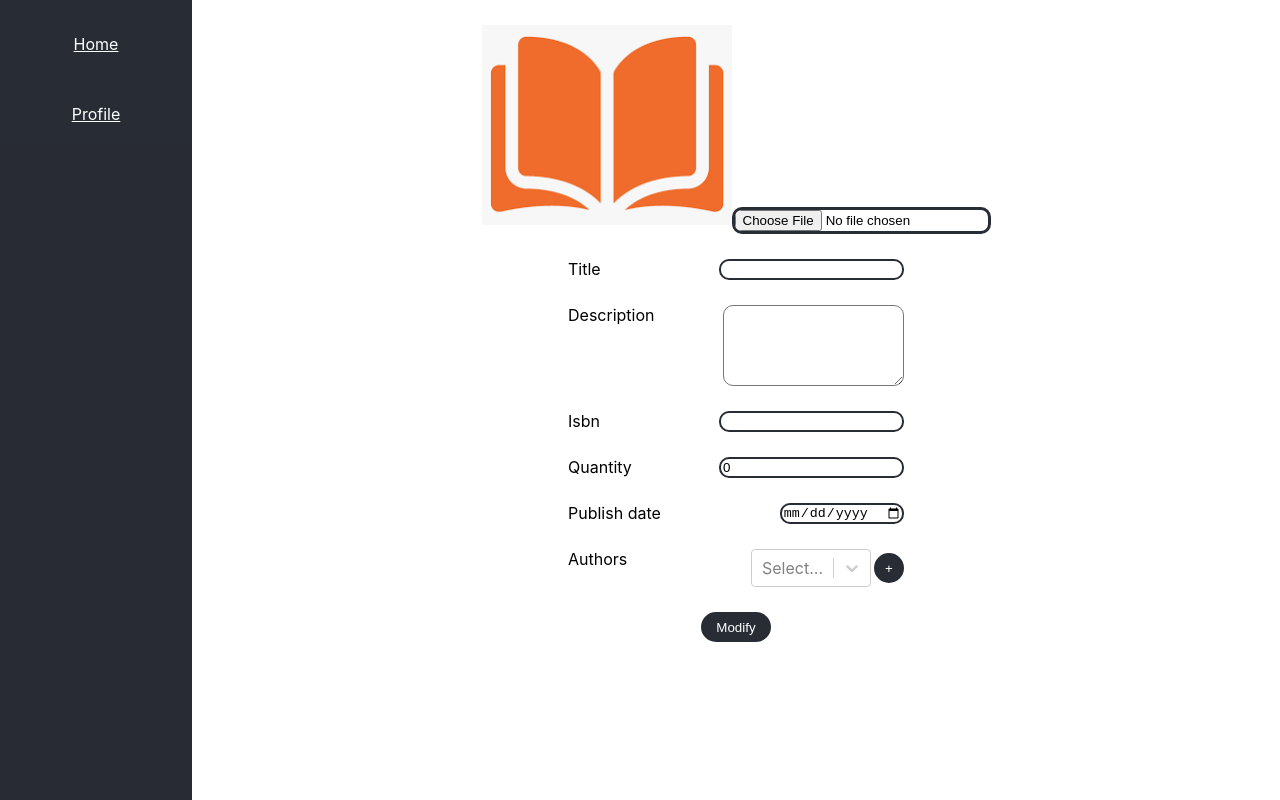
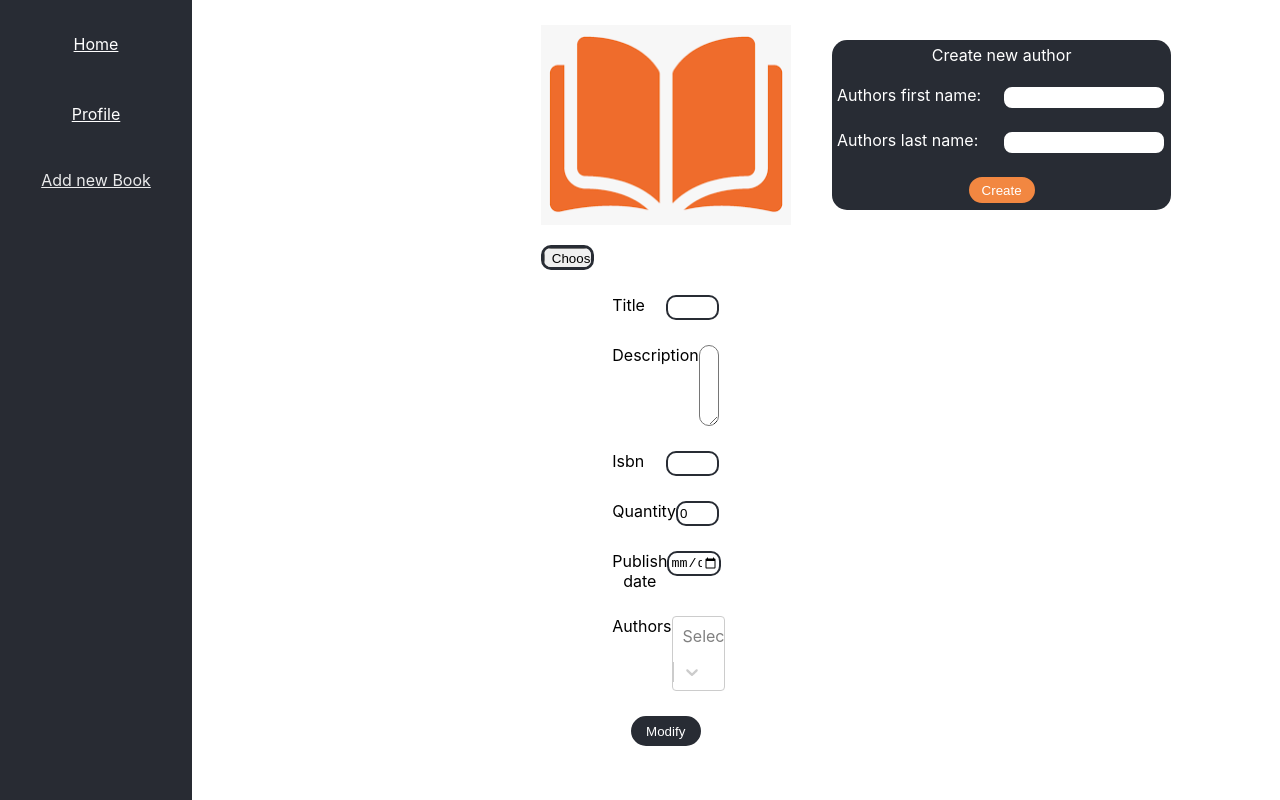
Before and after one commit to Kimara1904/FE-Library-project, a React (Create React App) app in the folder fe-library-app/: page /add_modify/1 in a window 1280 px wide. Built offline with nearby package versions, Linux system fonts and the light colour scheme; no server answers; sample sign-in values are in the browser's storage.

Commit message:
Implementation of add and modify for desktop

```diff
--- a/fe-library-app/src/App.tsx
+++ b/fe-library-app/src/App.tsx
@@ -6,10 +6,12 @@ import './App.css'
 import AppRouter from './components/AppRouter/AppRouter'
 import NavigationBar from './components/NavigationBar/NavigationBar'
 import SideBar from './components/SideBar/SideBar'
+import AddModifyBookModal from './modals/AddModifyBookModal'
 import { configureAxiosRequestInterceptors } from './services/ServiceConfig'
 
 function App() {
   const [ sideBarOn, setSideBarOn ] = useState(false)
+  const [ addModifyBookModalOn, setAddModifyBookModalOn ] = useState(false)
 
   const onNavClickHandler = () => {
     setSideBarOn((pervState) => !pervState)
@@ -17,16 +19,21 @@ function App() {
 
   configureAxiosRequestInterceptors()
 
+  const handleModalFinish = () => {
+    window.location.reload()
+  }
+
   return (
     <BrowserRouter>
       <div className='App'>
         <div className='App-sideBar'>
           <NavigationBar onNavClick={onNavClickHandler} />
-          <SideBar display={sessionStorage.getItem('token') != null} />
+          <SideBar display={sessionStorage.getItem('token') != null} afterChoosing={() => setAddModifyBookModalOn(true)}/>
         </div>
         <main className='App-main'>
-          <SideBar display={sideBarOn} />
+          <SideBar display={sideBarOn} afterChoosing={() => setSideBarOn(false)}/>
           <AppRouter />
+          {addModifyBookModalOn && <AddModifyBookModal onHide={() => setAddModifyBookModalOn(false)} onFinish={handleModalFinish}/>}
         </main>
         <footer className='App-footer'>
           <NavigationBar onNavClick={onNavClickHandler} />
--- a/fe-library-app/src/components/AddAuthor/AddAuthor.module.css
+++ b/fe-library-app/src/components/AddAuthor/AddAuthor.module.css
@@ -46,3 +46,20 @@
 .add_author_error_transparent{
     color: transparent
 }
+
+.add_author_title{
+    margin-bottom: 20px;
+}
+
+@media only screen and (min-width: 768px){
+    .add_author form{
+        background-color: var(--dark_color);
+        border-radius: 15px;
+        margin-bottom: 10px;
+        color:white;
+    }
+
+    .add_author button{
+        background-color: var(--orange_color) !important;
+    }
+}
--- a/fe-library-app/src/components/AddAuthor/AddAuthor.tsx
+++ b/fe-library-app/src/components/AddAuthor/AddAuthor.tsx
@@ -1,4 +1,4 @@
-import { createRef, useState } from 'react'
+import { FormEvent, useState } from 'react'
 
 import { createAuthor } from '../../services/AuthorService'
 import styles from './AddAuthor.module.css'
@@ -11,36 +11,40 @@ interface AddAuthorProps {
 const AddAuthor = (props: AddAuthorProps) => {
   const [ authorFirstNameError, setAuthorFirstNameError ] = useState(false)
   const [ authorLastNameError, setAuthorLastNameError ] = useState(false)
-
-  const authorFirstNameRef = createRef<HTMLInputElement>()
-  const authorLastNameRef = createRef<HTMLInputElement>()
+  const [ authorFirstName, setAuthorFirstName ] = useState('')
+  const [ authorLastName, setAuthorLastName ] = useState('')
 
   const handleAuthorFirstNameBlur = () => {
-    if (authorFirstNameRef.current?.value.trim().length === 0) {
+    if (authorFirstName.trim().length === 0) {
       setAuthorFirstNameError(true)
     }
   }
 
   const handleAuthorLastNameBlur = () => {
-    if (authorLastNameRef.current?.value.trim().length === 0) {
+    if (authorLastName.trim().length === 0) {
       setAuthorLastNameError(true)
     }
   }
 
-  const handleSubmit = () => {
+  const handleSubmit = (event: FormEvent<HTMLFormElement>) => {
+    event.preventDefault()
+    event.stopPropagation()
     if (authorFirstNameError || authorLastNameError) {
       alert('Invalid requested inputs!')
       return
     }
 
     createAuthor({
-      FirstName: authorFirstNameRef.current?.value as string,
-      LastName: authorLastNameRef.current?.value as string
+      FirstName: authorFirstName,
+      LastName: authorLastName
     }).then(() => {
       props.onFinish()
+      setAuthorFirstName('')
+      setAuthorLastName('')
       if (props.onHide) {
         props.onHide()
       }
+      alert('Successfully created Author')
     }).catch(() => {
       alert('Something went wrong with creating author')
     })
@@ -49,14 +53,16 @@ const AddAuthor = (props: AddAuthorProps) => {
   return (
     <div className={styles.add_author}>
       <form onSubmit={handleSubmit}>
+        <div className={styles.add_author_title}>Create new author</div>
         <div className={styles.add_author_input}>
           <label>Authors first name:</label>
           <input
             className={authorFirstNameError ? styles.add_author_input_error : ''}
             type='text'
-            ref={authorFirstNameRef}
+            value={authorFirstName}
             onBlur={handleAuthorFirstNameBlur}
             onFocus={() => setAuthorFirstNameError(false)}
+            onChange={(event) => setAuthorFirstName(event.currentTarget.value)}
           />
         </div>
         <div className={authorFirstNameError ? styles.add_author_error_label : styles.add_author_error_transparent}>
@@ -67,9 +73,9 @@ const AddAuthor = (props: AddAuthorProps) => {
           <input
             className={authorLastNameError ? styles.add_author_input_error : ''}
             type='text'
-            ref={authorLastNameRef}
+            value={authorLastName}
             onBlur={handleAuthorLastNameBlur}
-            onFocus={() => setAuthorLastNameError(false)}
+            onChange={(event) => setAuthorLastName(event.currentTarget.value)}
           />
         </div>
         <div className={authorLastNameError ? styles.add_author_error_label : styles.add_author_error_transparent}>
--- a/fe-library-app/src/components/AddModifyForm/AddModifyBookForm.module.css
+++ b/fe-library-app/src/components/AddModifyForm/AddModifyBookForm.module.css
@@ -68,3 +68,81 @@
     gap: 3px;
     align-items: center;
 }
+
+.add_author_form{
+    display: none;
+}
+
+@media only screen and (min-width: 768px) {
+    .add_modify_book_form{
+        align-items: start;
+        padding-bottom: 10px;
+        width: 100%;
+        height: 90vh;
+        padding-left: 20px;
+    }
+
+    .add_modify_book_form input{
+        height: 25px;
+        width: 50%;
+    }
+
+    .add_modify_book_form textarea,
+    .add_modify_select{
+        width: 50%;
+    }
+
+    .add_modify_select{
+        display: block;
+    }
+
+    .add_modify_book_cover{
+        margin-top: 25px;
+        display: flex;
+        flex-direction: column;
+        align-content: center;
+        flex-wrap: wrap;
+    }
+
+
+    .add_modify_book_cover,
+    .add_modify_book_inputs,
+    .add_modify_book_inputs_val{
+        width: 40%;
+    }
+
+    .add_author_button{
+        display: none;
+    }
+
+    .add_author_form{
+        display: flex;
+        position: absolute;
+        top: 5%;
+        right: 10%;
+    }
+
+    .add_modify_book_inputs_val{
+        align-content: space-between;
+        flex-wrap: wrap;
+    }
+
+    .add_modify_book_form_validation{
+        width: 100%;
+        margin-left: 0;
+    }
+
+    .add_modify_book_inputs{
+        margin-left: 0;
+    }
+
+    .add_modify_book_form img{
+        margin-bottom: 20px;
+    }
+
+    .add_modify_book_button{
+        width: 40%;
+        display: flex;
+        justify-content: center;
+    }
+}
--- a/fe-library-app/src/components/AddModifyForm/AddModifyBookForm.tsx
+++ b/fe-library-app/src/components/AddModifyForm/AddModifyBookForm.tsx
@@ -5,6 +5,7 @@ import Select, { MultiValue } from 'react-select'
 import AddAuthorModal from '../../modals/AddAuthorModal'
 import { GetAuthorResponse, getAuthors } from '../../services/AuthorService'
 import { createBook, getBookById, modifyBook } from '../../services/BookService'
+import AddAuthor from '../AddAuthor/AddAuthor'
 import DefaultBookCover from '../BookList/BookCard/DefaultBookCover.png'
 import styles from './AddModifyBookForm.module.css'
 
@@ -246,7 +247,7 @@ const AddModifyBookForm = (props: AddModifyBookFormProps) => {
           />
         </div>
         <label className={styles.add_modify_book_error_label}>
-          {inputError.quantityError ? 'Quantity must be greater than 0' : ''}
+          {inputError.quantityError ? 'Quantity must be > 0' : ''}
         </label>
       </div>
       <div className={styles.add_modify_book_inputs}>
@@ -270,8 +271,11 @@ const AddModifyBookForm = (props: AddModifyBookFormProps) => {
           {showAddAuthor && <AddAuthorModal onFinish={getAuthorList} onHide={handleHideAddAuthor} />}
         </div>
       </div>
-      <div>
+      <div className={styles.add_modify_book_button}>
         <button onClick={handleClick}>{props.id ? 'Modify' : 'Create'}</button>
+      </div>
+      <div className={styles.add_author_form}>
+        <AddAuthor onFinish={() => getAuthorList()}/>
       </div>
     </div>
   )
--- a/fe-library-app/src/components/SideBar/SideBar.module.css
+++ b/fe-library-app/src/components/SideBar/SideBar.module.css
@@ -11,11 +11,15 @@
     opacity: 0.9;
     flex-direction: column;
     justify-content: flex-end;
-    padding-bottom: 90px;
+    padding-bottom: 100px;
 }
 
 .sideBar button{
     display: none;
+}
+
+.sideBar a{
+    color: white
 }
 
 .sideBarHidden {
@@ -25,7 +29,7 @@
 @media only screen and (min-width: 768px){
     .sideBar{
     display: block;
-    top: 18%;
+    top: 170px;
     bottom: 0;
     left: 0;
     position: fixed;
@@ -38,4 +42,9 @@
     .sideBar a{
         display: none;
     }
+
+    .sideBar button{
+        all: unset;
+        text-decoration: underline;
+    }
 }
--- a/fe-library-app/src/components/SideBar/SideBar.tsx
+++ b/fe-library-app/src/components/SideBar/SideBar.tsx
@@ -3,14 +3,15 @@ import { Link } from 'react-router-dom'
 import styles from './SideBar.module.css'
 
 interface SideBarProps {
-  display: boolean
+  display: boolean,
+  afterChoosing: () => void
 }
 
 const SideBar = (props: SideBarProps) => {
   return (
     <nav className={props.display === true ? styles.sideBar : styles.sideBarHidden}>
-      <Link to='/add_modify' >Add new Book</Link>
-      <button>Add new Book</button>
+      <Link to='/add_modify' onClick={props.afterChoosing}>Add new Book</Link>
+      <button onClick={props.afterChoosing}>Add new Book</button>
     </nav>
   )
 }
--- /dev/null
+++ b/fe-library-app/src/modals/AddModifyBookModal.tsx
@@ -0,0 +1,27 @@
+import ReactDOM from 'react-dom'
+
+import AddModifyBookForm from '../components/AddModifyForm/AddModifyBookForm'
+import BackDrop from './BackDrop'
+import ModalOverlay from './ModalOverlay'
+
+interface AddModifyBookModalProps{
+    onHide: () => void,
+    onFinish:() => void
+}
+
+const AddModifyBookModal = (props: AddModifyBookModalProps) => {
+  return (
+    <>
+      {ReactDOM.createPortal(
+        <BackDrop onHide={props.onHide} />,
+        document.getElementById('backdrop-root') as Element
+      )}
+      {ReactDOM.createPortal(
+        <ModalOverlay component={<AddModifyBookForm onFinish={props.onFinish}/>} />,
+        document.getElementById('overlay-root') as Element
+      )}
+    </>
+  )
+}
+
+export default AddModifyBookModal
--- a/fe-library-app/src/modals/ModalOverlay.module.css
+++ b/fe-library-app/src/modals/ModalOverlay.module.css
@@ -1,3 +1,4 @@
+@import '../variables.css';
 .modal {
     position: fixed;
     top: 30vh;
@@ -7,3 +8,15 @@
     overflow: hidden;
     border-radius: 20px;
 }
+
+@media only screen and (min-width: 768px) {
+    .modal{
+        top: 10vh;
+        bottom: 10vh;
+        left: calc(var(--sidebar_width) + 7.5%);
+        width:70%;
+        background-color: var(--orange_color);
+        height: 80%;
+        overflow-y: auto;
+    }
+}
```
